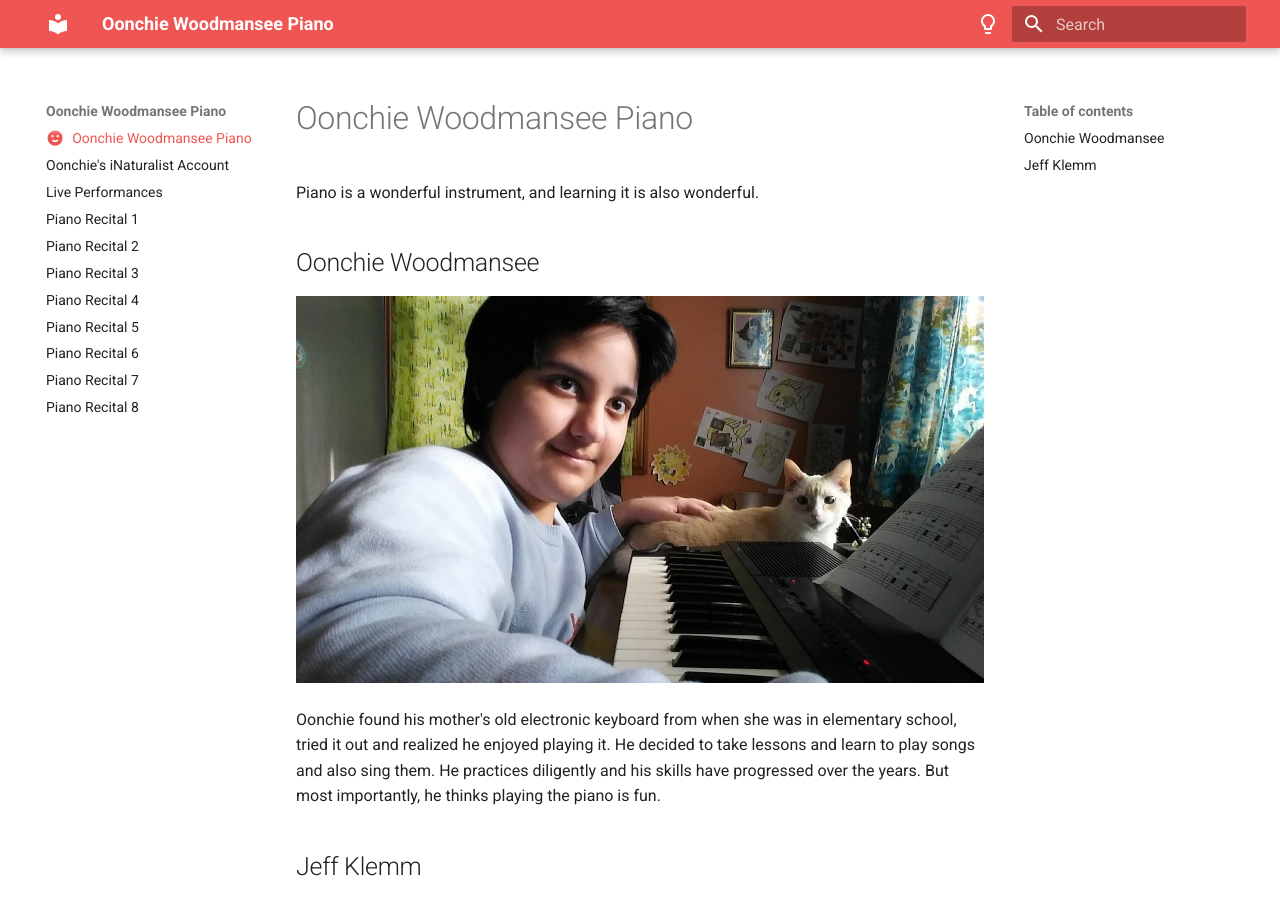
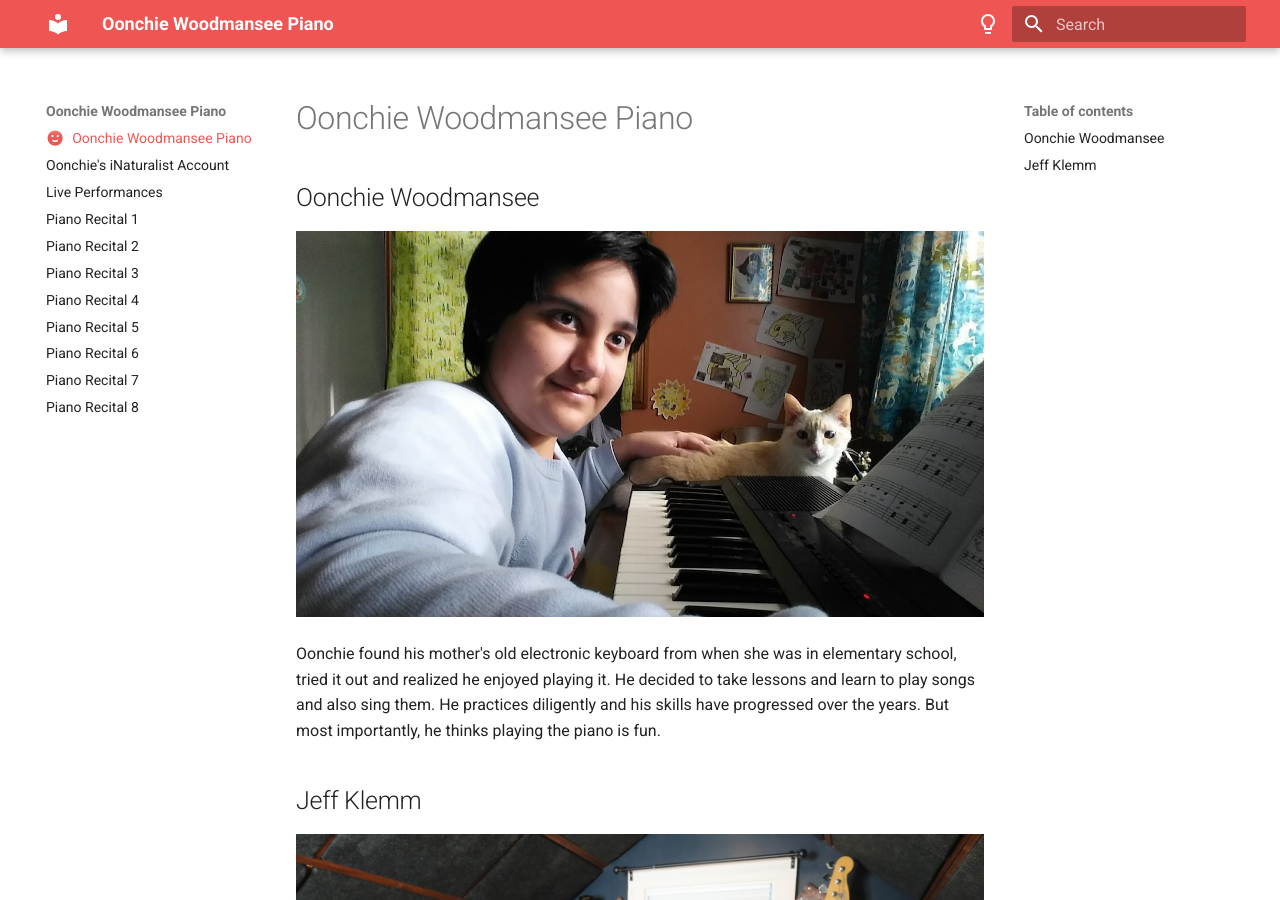
Before and after one commit to gsvolt/owp, an MkDocs documentation site: the page built from docs/index.md, in a window 1280 px wide and 900 px high. Built offline with MkDocs 1.6.1 and Material for MkDocs 9.7.7, drawn with Linux system fonts in a browser that asks for light colours.

Commit message:
Removed placeholder text

```diff
--- a/docs/index.md
+++ b/docs/index.md
@@ -5,8 +5,6 @@ description: Home of Oonchie Woodmansee and his pursuits in playing the piano an
 ---
 
 # Oonchie Woodmansee Piano
-
-Piano is a wonderful instrument, and learning it is also wonderful.
 
 ## Oonchie Woodmansee
 
```
